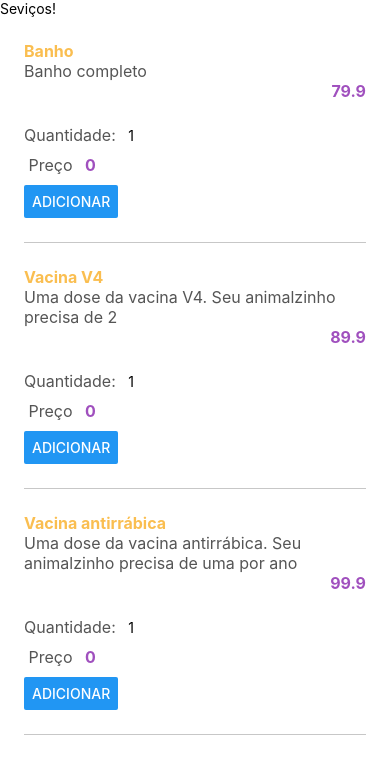
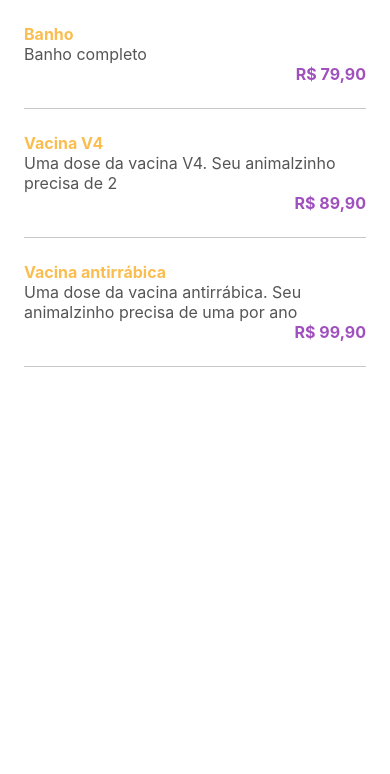
Before and after one commit to Carl-Vini/petshop-mobile, a React Native app: screen / in a window 390 px wide. Shown: the top 774 px of the page. Built offline with nearby package versions, Linux system fonts and the light colour scheme.

Commit message:
adicionando o botao

```diff
--- a/App.js
+++ b/App.js
@@ -1,5 +1,9 @@
 import React from 'react';
 import Servicos from './src/Telas/Servicos';
+import 'intl';
+import 'intl/locale-data/jsonp/pt-BR';
+
+
 
 export default function App() {
   return (
--- a/package.json
+++ b/package.json
@@ -12,6 +12,7 @@
     "@expo/webpack-config": "^18.0.4",
     "expo": "^48.0.0",
     "expo-status-bar": "~1.4.4",
+    "intl": "^1.2.5",
     "react": "18.2.0",
     "react-dom": "18.2.0",
     "react-native": "0.71.6",
--- a/src/Telas/Servicos/Item/index.js
+++ b/src/Telas/Servicos/Item/index.js
@@ -1,36 +1,66 @@
 import React, { useState } from "react";
 import estilos from "./estilos";
-import { Button, Text } from "react-native";
+import { TouchableOpacity, Text } from "react-native";
 import { View } from "react-native";
 
 import CampoInteiro from "../../../componentes/CampoInteiro/Index";
+import Botao from "../../../componentes/Botao";
 
 export default function Item({ nome, preco, descricao }) {
 
     const [quantidade, setQuantidade] = useState(1);
+    const [total, setTotal] = useState(preco);
+    const [expandir, setExpandir] = useState(false);
+
+
+
+    const atualizaQuantidadeTotal = (novaQuantidade) => {
+        setQuantidade(novaQuantidade);
+        calculaTotal(novaQuantidade)
+    }
+
+
+    const calculaTotal = (novaQuantidade) => {
+        setTotal(novaQuantidade * preco);
+    }
+
+
+    const inverteExpandir = () => {
+        setExpandir(!expandir);
+        atualizaQuantidadeTotal(1);
+    }
+
+
 
     return (
         <>
 
-            <View style={estilos.informacao}>
+            <TouchableOpacity style={estilos.informacao} onPress={inverteExpandir}>
                 <Text style={estilos.nome}>{nome}</Text>
                 <Text style={estilos.descricao}>{descricao}</Text>
-                <Text style={estilos.preco}>{preco}</Text>
-            </View>
-            <View style={estilos.carrinho}>
+                <Text style={estilos.preco}>{
+                    Intl.NumberFormat('pt-BR', {
+                        style: 'currency', currency: 'BRL'
+                    }).format(preco)
+                }</Text>
+            </TouchableOpacity>
+            {expandir && <View style={estilos.carrinho}>
                 <View>
                     <View style={estilos.valor}>
                         <Text style={estilos.descricao}>Quantidade: </Text>
-                        <CampoInteiro valor={quantidade} acao={setQuantidade}/>
+                        <CampoInteiro estilos={estilos.quantidade} valor={quantidade} acao={atualizaQuantidadeTotal} />
                     </View>
                     <View style={estilos.valor}>
-                        <Text style={estilos.descricao}> Preço </Text>
-                        <Text style={estilos.preco}>0</Text>
+                        <Text style={estilos.descricao}> Total </Text>
+                        <Text style={estilos.preco}>{Intl.NumberFormat('pt-BR', {
+                            style: 'currency', currency: 'BRL'
+                        }).format(total)}</Text>
                     </View>
                 </View>
-                <Button title="Adicionar"/>
+                <Botao valor="Adicionar" acao={() => { }} />
             </View>
-            <View style={estilos.divisor}/>
+            }
+            <View style={estilos.divisor} />
         </>
     )
 }
--- a/src/Telas/Servicos/index.js
+++ b/src/Telas/Servicos/index.js
@@ -1,6 +1,6 @@
 import React from "react";
 
-import { SafeAreaView, StatusBar, Text, FlatList } from "react-native";
+import { SafeAreaView, StatusBar, FlatList } from "react-native";
 import Item from "./Item";
 
 
@@ -28,7 +28,6 @@
 export default function Servicos() {
     return <SafeAreaView>
         <StatusBar />
-        <Text>Seviços!</Text>
         <FlatList
             data={servicos}
             removeClippedSubviews={false}
--- /dev/null
+++ b/src/componentes/Botao/estilos.js
@@ -0,0 +1,24 @@
+import { StyleSheet } from 'react-native';
+import { cores } from '../../estilos';
+
+export default (pequeno, invertido) => StyleSheet.create({
+  botao: {
+    width: 140,
+    paddingVertical: pequeno ? 3 : 9,
+    paddingHorizontal: 20,
+    backgroundColor: invertido ? cores.laranja : cores.roxo,
+    shadowColor: "#000",
+    shadowOffset: {
+      width: 0,
+      height: 2,
+    },
+    shadowOpacity: 0.23,
+    shadowRadius: 2.62,
+    elevation: 4,
+  },
+  valor: {
+    fontWeight: 'bold',
+    textAlign: 'center',
+    color: invertido ? cores.roxo : cores.laranja,
+  }
+});
--- /dev/null
+++ b/src/componentes/Botao/index.js
@@ -0,0 +1,11 @@
+import React from "react";
+import { TouchableOpacity, Text } from "react-native";
+import funcaoEstilosPadrao from "./estilos";
+
+export default function Botao({pequeno = false,invertido = false, valor, acao, estilos}) {
+    const estilosPadrao = funcaoEstilosPadrao(pequeno, invertido);
+
+    return <TouchableOpacity onPress={acao} style={[estilosPadrao.botao, estilos]}>
+        <Text style={[estilosPadrao.valor, estilos]}>{valor}</Text>
+    </TouchableOpacity>
+}
--- a/src/componentes/CampoInteiro/Index.js
+++ b/src/componentes/CampoInteiro/Index.js
@@ -1,14 +1,27 @@
 import React from "react";
 import { TextInput } from "react-native";
+import estilosPadrao from "./estilos";
 
-export default function CampoInteiro({valor, acao}) {
+
+export default function CampoInteiro({valor,estilos, acao}) {
+
+    const atualiza = (novoValor, acaoRetorno) => {
+        const verificaInteiro = novoValor.match(/^[0-9]*$/);
+        if(!verificaInteiro) return;
+
+        const removeZeroEsquerda = novoValor.replace(/^(0)(.+)/, '$2');
+
+        acaoRetorno(removeZeroEsquerda);
+    }
+
     const numeroEmTexto = String(valor)
 
     return (
         <TextInput
+        style={[estilosPadrao.campo, estilos]}
         keyboardType="number-pad"
         selectTextOnFocus
-        onChangeText={(novoValor) => {acao(novoValor)}}
+        onChangeText={(novoValor) => {atualiza(novoValor, acao)}}
         value={numeroEmTexto}
         />
     )
--- /dev/null
+++ b/src/componentes/CampoInteiro/estilos.js
@@ -0,0 +1,11 @@
+import { StyleSheet } from 'react-native';
+import { cores } from '../../estilos';
+
+export default StyleSheet.create({
+  campo: {
+    height: 25,
+    borderWidth: 1,
+    borderColor: cores.escuro,
+    textAlign: 'center',
+  }
+});
```
Also changed, not shown: 1 other file (tests, documents, lock files or other folders).
